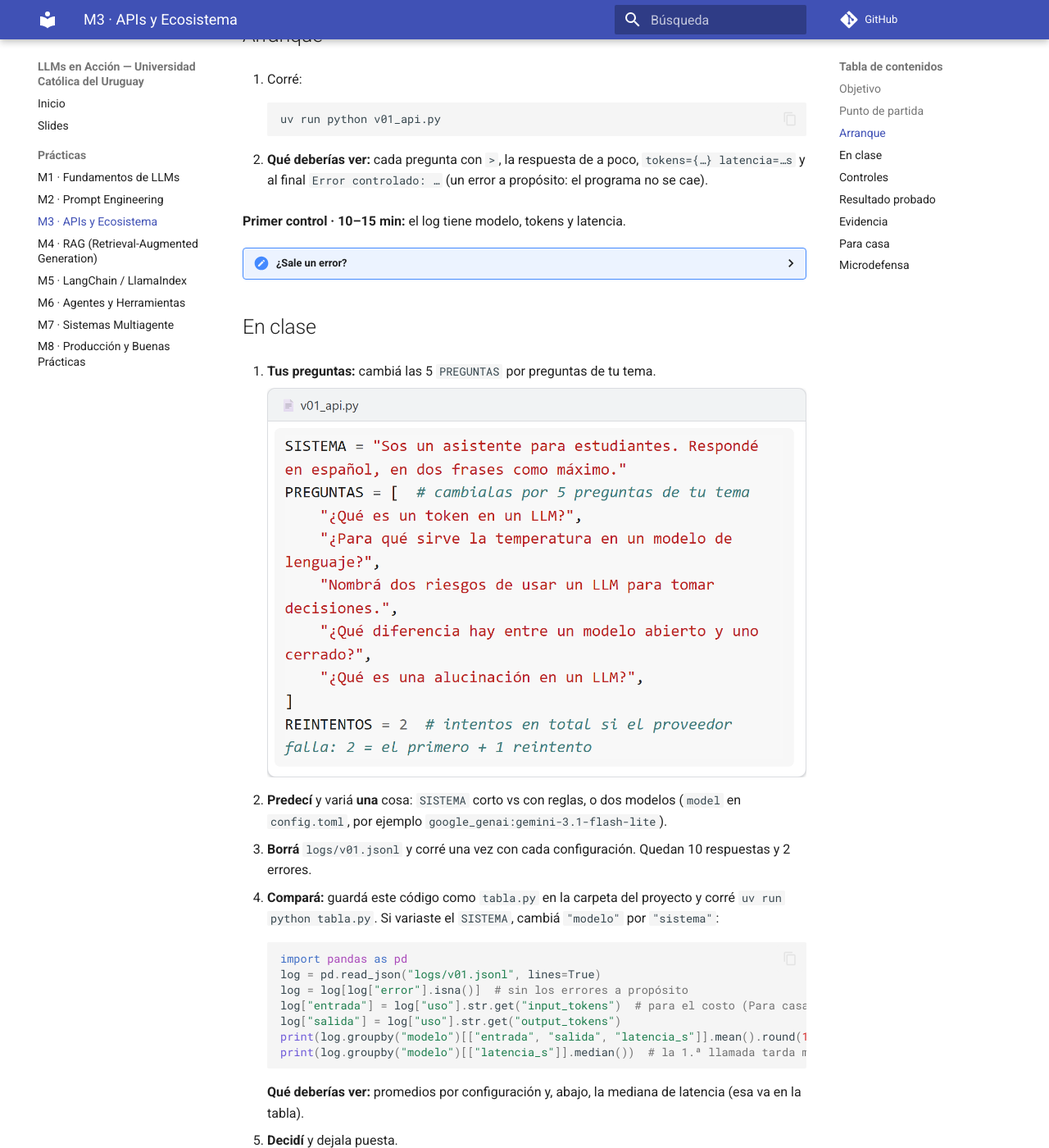
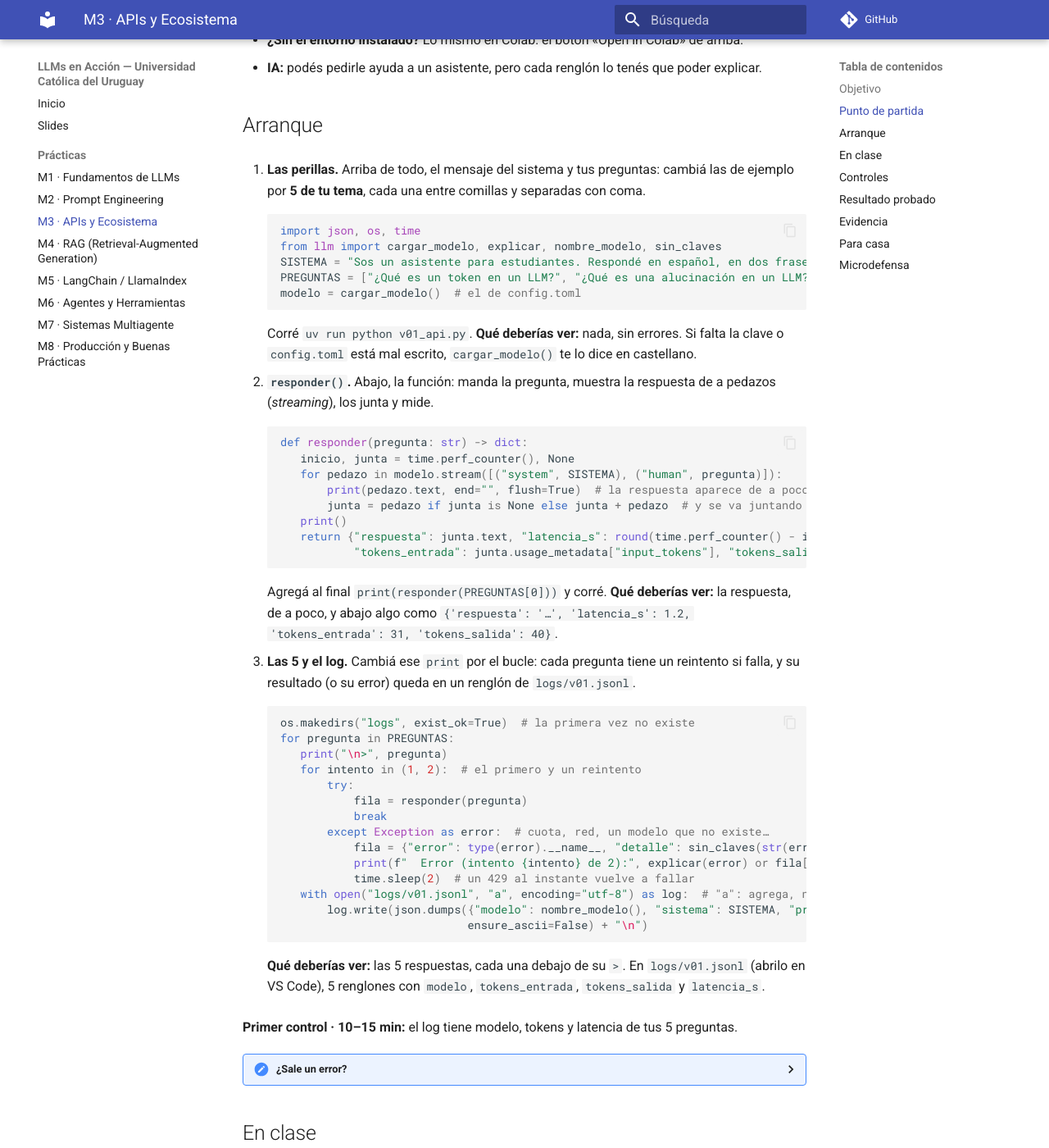
Before and after one commit to JuanFKurucz/ucu-la, an MkDocs documentation site: the page built from docs/practicas/m3-v01-api.md, in a window 1280 px wide and 1400 px high, scrolled down 747 px. Shown: the whole window at 82% size. Built offline with MkDocs 1.6.1 and Material for MkDocs 9.7.7, drawn with Linux system fonts in a browser that asks for light colours; comment, search, counter and statistics services are not loaded; some of the changed text lies outside the part shown.

Commit message:
M1 con el lab en Colab; M2 y M3 las escribe el alumno; slides sin comandos
Co-Authored-By: Claude Opus 5.5 <noreply@anthropic.com>

````diff
--- a/docs/practicas/m3-v01-api.md
+++ b/docs/practicas/m3-v01-api.md
@@ -11,66 +11,102 @@
 
 ## Objetivo
 
-- Un programa que pregunta sobre **tu tema**, guarda respuesta, tokens y tiempo, y no se cae.
-- Elegís configuración y estimás costo. Es la **v0.1**.
+- Escribís tu **v0.1**: un programa que le pregunta al modelo sobre **tu tema**, guarda respuesta, tokens y tiempo, y no se cae si algo falla.
+- Comparás dos configuraciones, **una cosa por vez**, y estimás el costo.
 
 ## Punto de partida
 
-- **Archivo:** `v01_api.py`. **Perillas:** `SISTEMA`, `PREGUNTAS`, `REINTENTOS`.
-- **Registro:** `logs/v01.jsonl`, un renglón por pregunta.
+- **Tu repo** del proyecto. Creás `v01_api.py` en la carpeta del proyecto, al lado de `llm.py`.
+- **El contrato** (README de tu repo): `responder(pregunta)` devuelve un `dict` con `respuesta`, `tokens_entrada`, `tokens_salida` y `latencia_s`; cada pregunta deja un renglón en `logs/v01.jsonl`.
 - **¿Sin el entorno instalado?** Lo mismo en Colab: el botón «Open in Colab» de arriba.
+- **IA:** podés pedirle ayuda a un asistente, pero cada renglón lo tenés que poder explicar.
 
 ## Arranque
 
-1. Corré:
+1. **Las perillas.** Arriba de todo, el mensaje del sistema y tus preguntas: cambiá las de ejemplo por **5 de tu tema**, cada una entre comillas y separadas con coma.
 
-    ```bash
-    uv run python v01_api.py
+    ```python
+    import json, os, time
+    from llm import cargar_modelo, explicar, nombre_modelo, sin_claves
+    SISTEMA = "Sos un asistente para estudiantes. Respondé en español, en dos frases como máximo."
+    PREGUNTAS = ["¿Qué es un token en un LLM?", "¿Qué es una alucinación en un LLM?"]
+    modelo = cargar_modelo()  # el de config.toml
     ```
 
-2. **Qué deberías ver:** cada pregunta con `>`, la respuesta de a poco, `tokens={…} latencia=…s` y al final `Error controlado: …` (un error a propósito: el programa no se cae).
+    Corré `uv run python v01_api.py`. **Qué deberías ver:** nada, sin errores. Si falta la clave o `config.toml` está mal escrito, `cargar_modelo()` te lo dice en castellano.
 
-**Primer control · 10–15 min:** el log tiene modelo, tokens y latencia.
+2. **`responder()`.** Abajo, la función: manda la pregunta, muestra la respuesta de a pedazos (*streaming*), los junta y mide.
+
+    ```python
+    def responder(pregunta: str) -> dict:
+       inicio, junta = time.perf_counter(), None
+       for pedazo in modelo.stream([("system", SISTEMA), ("human", pregunta)]):
+           print(pedazo.text, end="", flush=True)  # la respuesta aparece de a poco
+           junta = pedazo if junta is None else junta + pedazo  # y se va juntando
+       print()
+       return {"respuesta": junta.text, "latencia_s": round(time.perf_counter() - inicio, 2),
+               "tokens_entrada": junta.usage_metadata["input_tokens"], "tokens_salida": junta.usage_metadata["output_tokens"]}
+    ```
+
+    Agregá al final `print(responder(PREGUNTAS[0]))` y corré. **Qué deberías ver:** la respuesta, de a poco, y abajo algo como `{'respuesta': '…', 'latencia_s': 1.2, 'tokens_entrada': 31, 'tokens_salida': 40}`.
+
+3. **Las 5 y el log.** Cambiá ese `print` por el bucle: cada pregunta tiene un reintento si falla, y su resultado (o su error) queda en un renglón de `logs/v01.jsonl`.
+
+    ```python
+    os.makedirs("logs", exist_ok=True)  # la primera vez no existe
+    for pregunta in PREGUNTAS:
+       print("\n>", pregunta)
+       for intento in (1, 2):  # el primero y un reintento
+           try:
+               fila = responder(pregunta)
+               break
+           except Exception as error:  # cuota, red, un modelo que no existe…
+               fila = {"error": type(error).__name__, "detalle": sin_claves(str(error))[:200]}
+               print(f"  Error (intento {intento} de 2):", explicar(error) or fila["error"])
+               time.sleep(2)  # un 429 al instante vuelve a fallar
+       with open("logs/v01.jsonl", "a", encoding="utf-8") as log:  # "a": agrega, no borra
+           log.write(json.dumps({"modelo": nombre_modelo(), "sistema": SISTEMA, "pregunta": pregunta, **fila},
+                                ensure_ascii=False) + "\n")
+    ```
+
+    **Qué deberías ver:** las 5 respuestas, cada una debajo de su `>`. En `logs/v01.jsonl` (abrilo en VS Code), 5 renglones con `modelo`, `tokens_entrada`, `tokens_salida` y `latencia_s`.
+
+**Primer control · 10–15 min:** el log tiene modelo, tokens y latencia de tus 5 preguntas.
 
 <details markdown="1"><summary>¿Sale un error?</summary>
 
+- **`IndentationError`:** dentro de `def`, `for`, `try` y `with`, cada renglón lleva 4 espacios más que el de arriba.
+- **`SyntaxError` en `PREGUNTAS`:** falta una comilla, o la coma entre dos preguntas.
 - **«config.toml está mal escrito»:** los textos van entre comillas rectas (`model = "google_genai:gemini-3.5-flash-lite"`) y los decimales con punto (`temperature = 0.5`).
-- **No aparece `logs/v01.jsonl`:** se crea con la primera respuesta. Si no está, el programa se cortó antes: leé el error.
 - **«429: se terminó la cuota del día…»:** reintentar no sirve. Esperá a que se renueve o cambiá de modelo en `config.toml`.
+- **`Error (intento 1 de 2): TypeError`:** ese modelo no devolvió los tokens. Volvé a `google_genai:gemini-3.5-flash-lite`.
 - **Otro mensaje:** copialo tal cual en el foro «Consultas» del aula virtual.
 
 </details>
 
 ## En clase
 
-1. **Tus preguntas:** cambiá las 5 `PREGUNTAS` por preguntas de tu tema.
-
-    ![Las perillas de v01_api.py: SISTEMA (el mensaje del sistema), las 5 PREGUNTAS y REINTENTOS = 2](../assets/perillas-m3.png)
-
-2. **Predecí** y variá **una** cosa: `SISTEMA` corto vs con reglas, o dos modelos (`model` en `config.toml`, por ejemplo `google_genai:gemini-3.1-flash-lite`).
-3. **Borrá** `logs/v01.jsonl` y corré una vez con cada configuración. Quedan 10 respuestas y 2 errores.
-4. **Compará:** guardá este código como `tabla.py` en la carpeta del proyecto y corré `uv run python tabla.py`. Si variaste el `SISTEMA`, cambiá `"modelo"` por `"sistema"`:
+1. **Predecí** y variá **una** cosa: `SISTEMA` corto vs con reglas («si no estás seguro, decí "no sé"»), o dos modelos (`model` en `config.toml`, por ejemplo `google_genai:gemini-3.1-flash-lite`).
+2. **Borrá** `logs/v01.jsonl` y corré una vez con cada configuración. Quedan 10 respuestas.
+3. **Un error a propósito:** en `config.toml` poné un modelo que no existe, `google_genai:gemini-que-no-existe`. **Predecí** qué queda en el log y corré. ¿Sirvió el reintento? Después volvé al modelo de antes.
+4. **Compará:** guardá esto como `tabla.py` y corré `uv run python tabla.py`. Si variaste el `SISTEMA`, cambiá `"modelo"` por `"sistema"`:
 
     ```python
     import pandas as pd
-    log = pd.read_json("logs/v01.jsonl", lines=True)
-    log = log[log["error"].isna()]  # sin los errores a propósito
-    log["entrada"] = log["uso"].str.get("input_tokens")  # para el costo (Para casa)
-    log["salida"] = log["uso"].str.get("output_tokens")
-    print(log.groupby("modelo")[["entrada", "salida", "latencia_s"]].mean().round(1))
-    print(log.groupby("modelo")[["latencia_s"]].median())  # la 1.ª llamada tarda más
+    grupos = pd.read_json("logs/v01.jsonl", lines=True).groupby("modelo")  # los errores no tienen tokens: no cuentan
+    print(grupos.agg({"tokens_entrada": "mean", "tokens_salida": "mean", "latencia_s": "median"}).round(1).to_string())
     ```
 
-    **Qué deberías ver:** promedios por configuración y, abajo, la mediana de latencia (esa va en la tabla).
+    **Qué deberías ver:** una fila por configuración: tokens promedio y latencia mediana (la primera llamada suele tardar más). El modelo que no existe sale con `NaN`: sin respuestas no hay tokens.
 
-5. **Decidí** y dejala puesta.
-6. *Commit* («v0.1: …») y *Push*.
+5. **Decidí** con qué configuración te quedás y dejala puesta.
 
 ## Controles
 
-- `.env` **no** aparece en los cambios.
-- El log tiene las 10 preguntas y los errores.
-- Las dos configuraciones, con las mismas 5 preguntas.
+- Las dos configuraciones, con las mismas 5 preguntas: cambia una sola cosa.
+- El log tiene las 10 preguntas y los errores del experimento.
+- `.env` **no** aparece en los cambios de GitHub Desktop (`logs/` tampoco: no se sube).
+- ¿Una gana por poco en latencia? Corré de nuevo: la primera llamada suele tardar más.
 
 ## Resultado probado
 
@@ -81,7 +117,7 @@
 
 ## Evidencia
 
-En `evidencia/v0.1.md`, entrega de avance 1 (hasta el mar 3/11, 23:59): tabla, configuración y porqué, qué error se reintenta y el costo del «Para casa».
+En `evidencia/v0.1.md`, entrega de avance 1 (hasta el mar 3/11, 23:59): la tabla, qué configuración elegiste y por qué, qué quedó en el log con el modelo que no existe (¿sirvió el reintento?) y el costo del «Para casa». Subí `v01_api.py` y `tabla.py`: *commit* («v0.1: …») y *push*.
 
 ## Para casa
 
@@ -95,5 +131,5 @@ En Python: `1_000_000`, y `print(f"{costo:.7f}")` para ver los decimales.
 
 ## Microdefensa
 
-- ¿Qué error vale reintentar y cuál no?
+- ¿Qué error vale reintentar y cuál no? ¿Cómo los separarías en el `except`?
 - Confianza del 1 al 4.
````
Also changed, not shown: docs/practicas/m1-laboratorio.md (+15 -21 lines), docs/assets/lab-m1-completo.png (deleted), docs/assets/perillas-m3.png (deleted), 13 other files.
